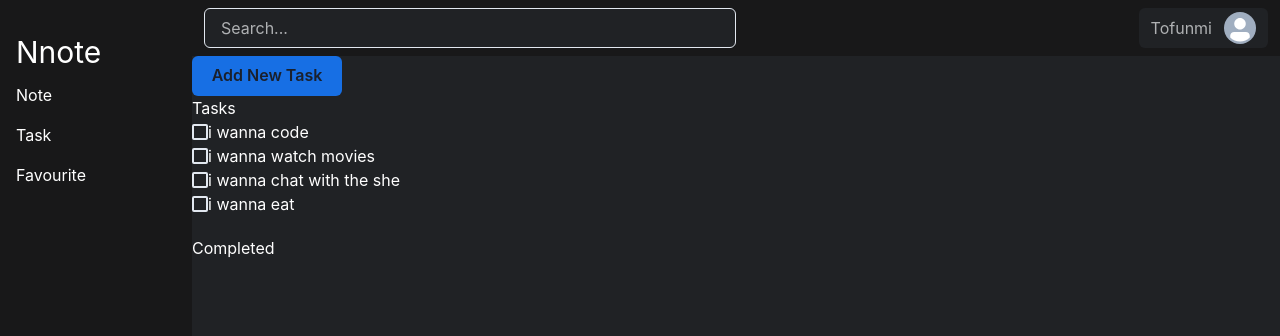
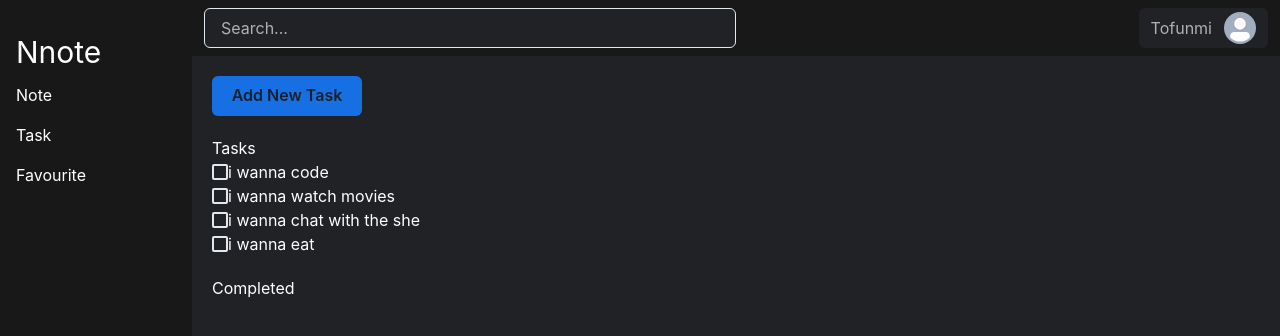
Before and after one commit to devtofunmi/Nnote, a React (Vite) app: page /task in a window 1280 px wide. Shown: the top 336 px of the page. Built offline with nearby package versions, Linux system fonts and the light colour scheme.

Commit message:
add pl,ml and mt

```diff
--- a/src/pages/Task.jsx
+++ b/src/pages/Task.jsx
@@ -50,18 +50,19 @@ const Task = () => {
   return (
     <>
       <DashboardLayout>
-        <Flex>
+        <Flex pl={"20px"}>
           <AddTask isOpen={showAddNewTaskPopup} closePopup={closePopup} />
 
           <Flex direction={"column"}>
             <Button
+              mt={"20px"}
               bg={"#176fe4"}
               onClick={() => setShowAddNewTaskPopup(true)}
               w={"150px"}
             >
               Add New Task
             </Button>
-            <Box>
+            <Box mt={"20px"}>
               <Text>Tasks</Text>
               {tasks
                 .filter((task) => !task.complete)
```
